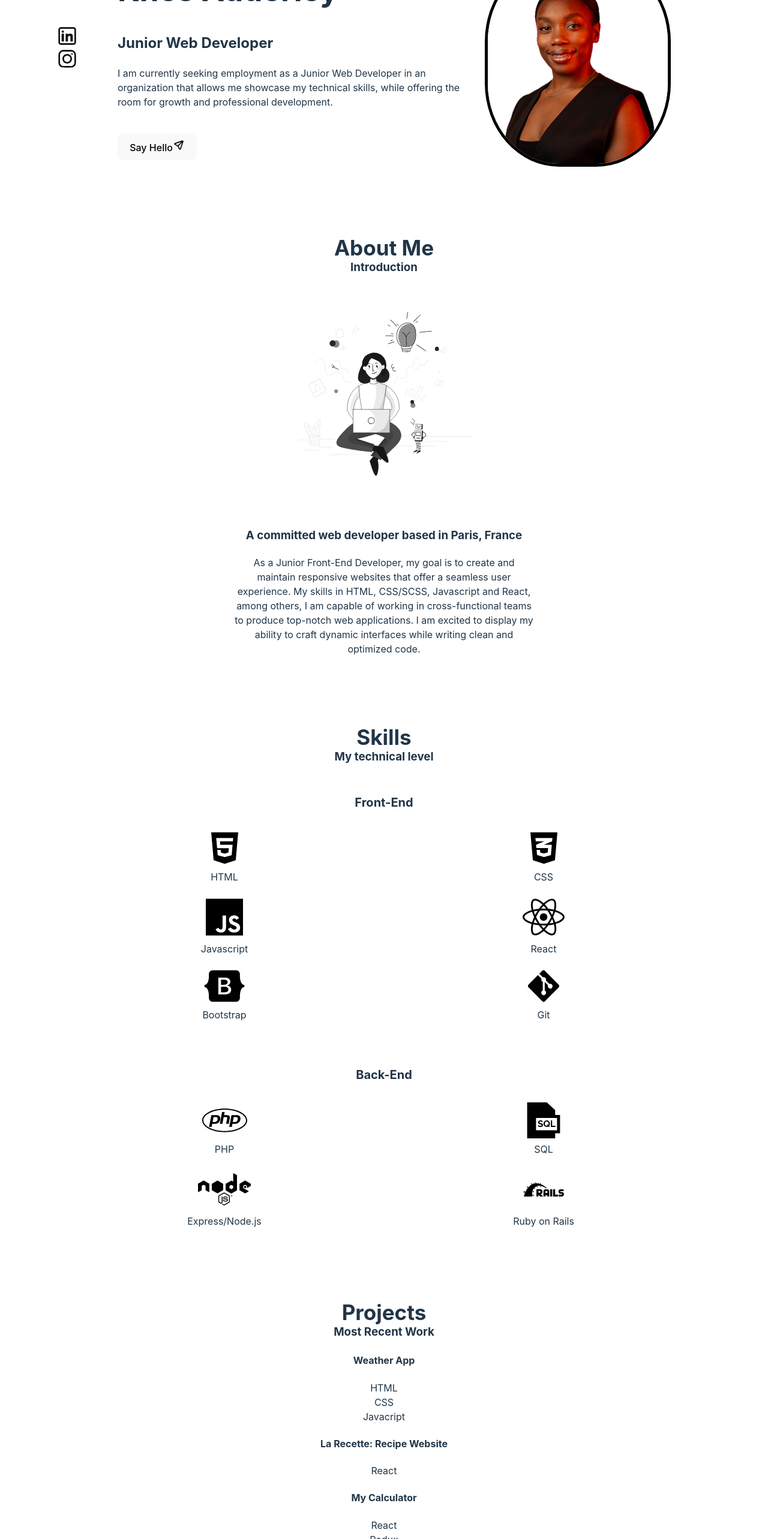
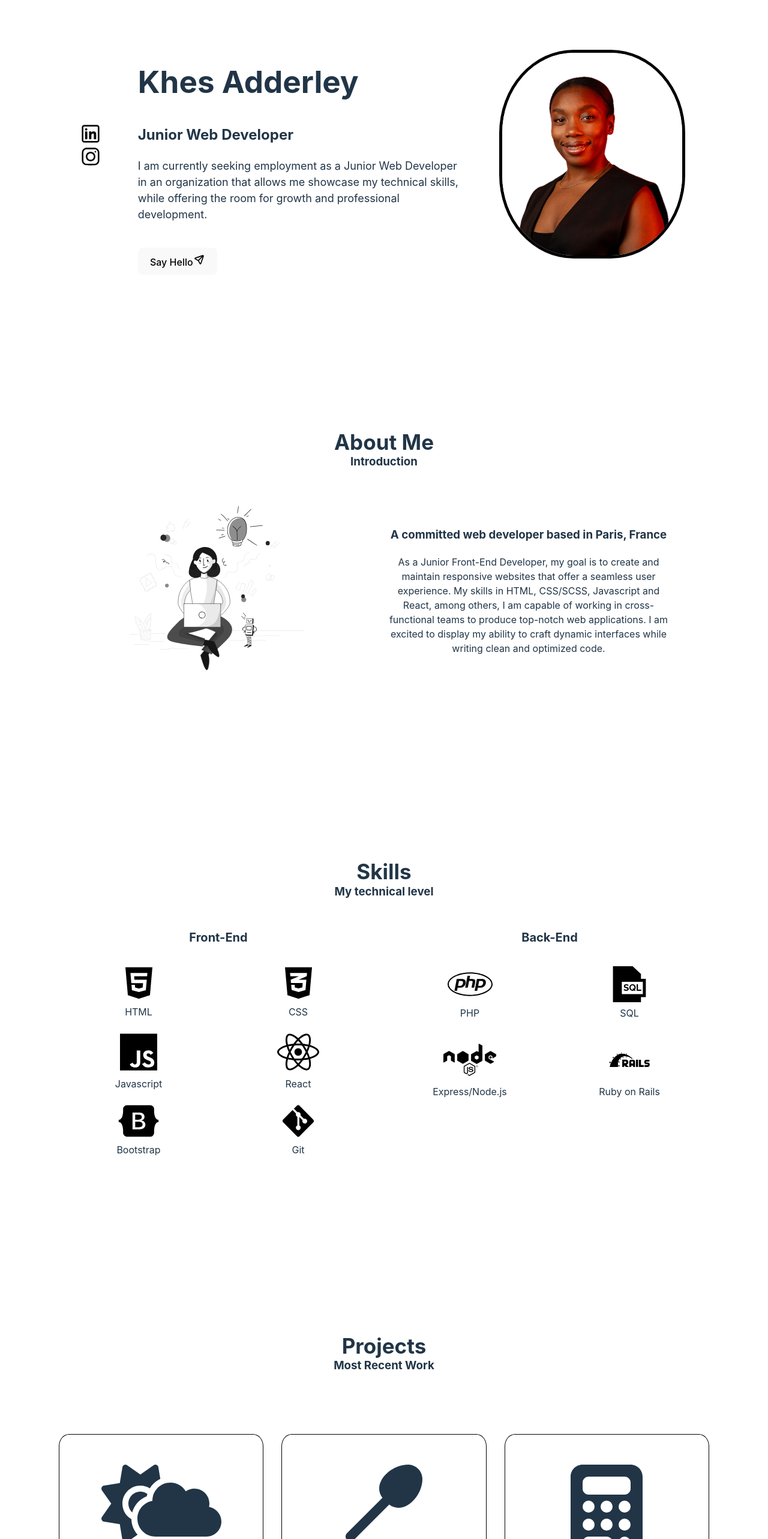
Before and after one commit to kradderley/khes-portfolio-proj, a React (Vite) app in the folder khes-portfolio/: page / in a window 1280 px wide. Shown: the part 234-2800 px from the top of the page at 60% size. Built offline with nearby package versions, Linux system fonts and the light colour scheme.

Commit message:
responsive a lmost completed

```diff
--- a/khes-portfolio/src/components/Home.jsx
+++ b/khes-portfolio/src/components/Home.jsx
@@ -38,7 +38,7 @@ const Home = () => {
           </div>
         </section>
         <section>
-          <div>
+          <div className="resume-headshot">
             <img
               className="headshot"
               src="../src/images/khes-resume-headshot.png"
--- a/khes-portfolio/src/components/Projects.jsx
+++ b/khes-portfolio/src/components/Projects.jsx
@@ -1,4 +1,10 @@
 import React from "react";
+import { FontAwesomeIcon } from "@fortawesome/react-fontawesome";
+import {
+  faCloudSunRain,
+  faSpoon,
+  faCalculator,
+} from "@fortawesome/free-solid-svg-icons";
 import "../css-files/About.css";
 
 const Projects = () => {
@@ -8,7 +14,8 @@ const Projects = () => {
         <h1 className="projects-heading">Projects</h1>
         <h3 className="projects-subheading">Most Recent Work </h3>
         <div className="projects-grid-container">
-          <section>
+          <section className="project-one">
+            <FontAwesomeIcon icon={faCloudSunRain} size={"10x"} />
             <h4>Weather App</h4>
             <ul className="projects-list">
               <li>HTML</li>
@@ -17,13 +24,16 @@ const Projects = () => {
             </ul>
           </section>
 
-          <section>
+          <section className="project-two">
+            <FontAwesomeIcon icon={faSpoon} size={"8x"} />
             <h4>La Recette: Recipe Website</h4>
             <ul className="projects-list">
               <li>React</li>
             </ul>
           </section>
-          <section>
+
+          <section className="project-three">
+            <FontAwesomeIcon icon={faCalculator} size={"10x"} />
             <h4>My Calculator</h4>
             <ul className="projects-list">
               <li>React</li>
--- a/khes-portfolio/src/css-files/About.css
+++ b/khes-portfolio/src/css-files/About.css
@@ -57,6 +57,18 @@ ul.skills-list li {
   padding-left: 0px;
   display: grid;
   grid-template-columns: 2fr 2fr;
+}
+
+.projects-grid-container {
+  margin-top: 50px;
+}
+
+.project-one,
+.project-two,
+.project-three {
+  padding: 50px 30px 35px 30px;
+  border: 0.5px solid black;
+  border-radius: 5%;
 }
 
 .contact-item {
@@ -155,18 +167,47 @@ ul.skills-list li {
     margin-top: 40px;
     margin-bottom: 40px;
   }
+}
 
-  /* .skills-list {
-    display: flex;
-    flex-direction: column;
-    padding-left: 0;
+@media screen and (min-width: 1000px) {
+  .about-container {
+    margin-top: 250px;
+    margin-left: 150px;
+    margin-right: 150px;
+    margin-bottom: 250px;
   }
 
-  section h4 {
-    font-size: 20px;
+  .about-grid-container {
+    display: grid;
+    grid-template-columns: 2fr 2fr;
   }
 
-  section ul.skills-list li {
-    padding: 20px;
-  } */
+  .skills-container,
+  .projects-container {
+    margin-top: 250px;
+    margin-left: 90px;
+    margin-right: 90px;
+    margin-bottom: 250px;
+  }
+
+  .skills-grid-container {
+    display: grid;
+    grid-template-columns: 1fr 1fr;
+    grid-gap: 20px;
+  }
+
+  section.back-end-container ul {
+    grid-template-rows: 1fr 1fr 1fr;
+  }
+
+  .projects-grid-container {
+    display: grid;
+    margin-top: 100px;
+    grid-template-columns: 1fr 1fr 1fr;
+    grid-gap: 30px;
+  }
+
+  .project-two svg {
+    margin-bottom: 33px;
+  }
 }
--- a/khes-portfolio/src/css-files/Home.css
+++ b/khes-portfolio/src/css-files/Home.css
@@ -70,12 +70,11 @@
   }
 
   .home-page {
-    margin-top: 50px;
     display: grid;
     grid-template-columns: 1fr 4fr 3fr;
     grid-gap: 10px;
     align-content: center;
-    margin-top: 50px;
+
   }
 
   /* section.social-media-grid-column div {
@@ -118,3 +117,22 @@
     border-radius: 40%;
   }
 }
+
+@media screen and (min-width: 1100px) {
+  .home-page {
+    margin-top: 200px;
+    margin-bottom: 200px;
+    margin-left: 75px;
+    margin-right: 75px;
+  }
+
+  .home-statement {
+    font-size: 18px;
+  }
+
+ .resume-headshot {
+  display: flex;
+  justify-content: center;
+
+ }
+}
--- a/khes-portfolio/src/css-files/Menu.css
+++ b/khes-portfolio/src/css-files/Menu.css
@@ -44,7 +44,7 @@ div.info-bar ul li {
     bottom: 2.5px;
     left: 5px;
     margin-left: auto;
-    margin-right: 0;
+    margin-right: 20px;
   }
 
   div.info-bar ul {
@@ -64,8 +64,11 @@ div.info-bar ul li {
 }
 
 @media screen and (min-width: 1100px) {
-  .info-bar {
-    margin-right: 20px;
+  .menu-header-name {
+    top: 1px;
+  }
 
+  div.info-bar ul li {
+    font-size: 18px;
   }
 }
```
